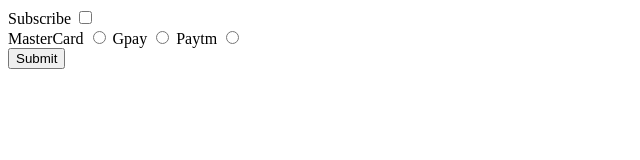
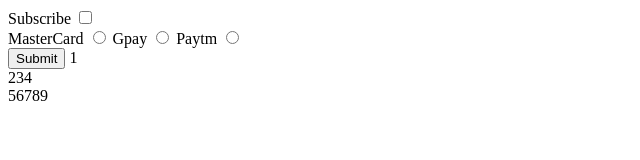
Before and after one commit to Abhinav0228/learning-js, a plain HTML site: page 10_Revision/rev.html in a window 1280 px wide. Shown: the full height of the page, 0-640 px from the left. Drawn offline with Linux system fonts and the light colour scheme.

Commit message:
revision new

```diff
--- a/10_Revision/rev.html
+++ b/10_Revision/rev.html
@@ -81,11 +81,19 @@
         // break == breaks out of loop entirely
         // continue == skip an iteration of loop
 
-        for ( i = 1; i <= 5; i += 1 ) {
-            for (j = 1; j <=10; j += 1 ) {
-                console.log(i * j);
+        // for ( i = 1; i <= 5; i += 1 ) {
+        //     for (j = 1; j <=10; j += 1 ) {
+        //         console.log(i * j);
+        //     }
+
+        // }
+
+        let k =1;
+        for( i=1; i <= 5; i +=2 ){
+            for (j = 1; j <= i; j++ ) {
+                document.write(k++)
             }
-
+            document.write('<br>')
         }
     </script>
 </body>
```
